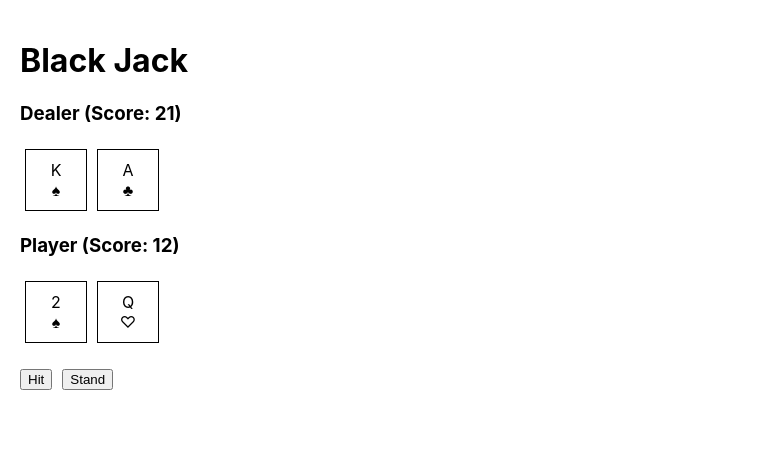
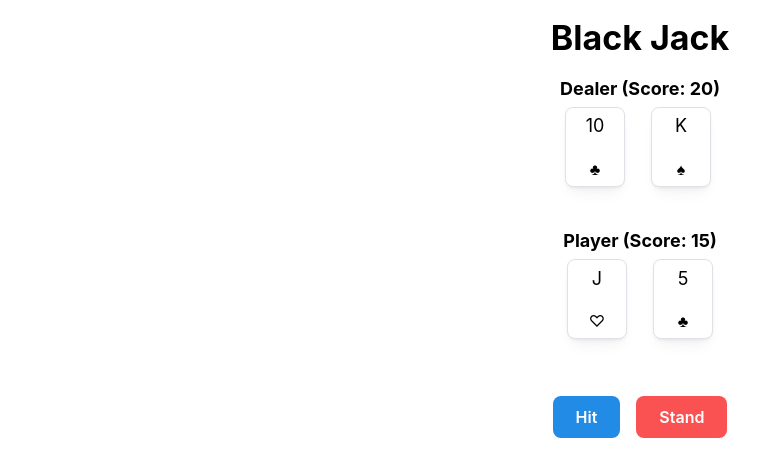
Before and after one commit to Hiromu-USHIHARA/ReactBlackJack, a React (Create React App) app: page / in a window 1280 px wide. Shown: the top 476 px of the page, without its empty margins (0-772 px from the left). Built offline with nearby package versions, Linux system fonts and the light colour scheme.

Commit message:
Improve UI with Mantine

```diff
--- a/package.json
+++ b/package.json
@@ -3,6 +3,8 @@
   "version": "0.1.0",
   "private": true,
   "dependencies": {
+    "@mantine/core": "^7.17.4",
+    "@mantine/hooks": "^7.17.4",
     "@testing-library/dom": "^10.4.0",
     "@testing-library/jest-dom": "^6.6.3",
     "@testing-library/react": "^16.3.0",
--- a/src/App.js
+++ b/src/App.js
@@ -3,7 +3,7 @@ import { createDeck } from "./utils/deck";
 import Hand from "./components/Hand.js"
 import Controls from "./components/Controls.js";
 import { calculateScore } from "./utils/calculateScore.js";
-
+import { Container, Title, Stack, Button, Alert, Text } from "@mantine/core";
 
 function App(){
   const [deck, setDeck]=useState([]);
@@ -77,24 +77,34 @@ function App(){
   const dealerScore=calculateScore(dealerHand);
 
   return (
-    <div style={{padding: "20px"}}>
-      <h1>Black Jack</h1>
+    <Container size="sm" mt="md">
+      <Stack align="center" spacing="md">
+        <Title order={1}>Black Jack</Title>
           <Hand cards={dealerHand} title={`Dealer (Score: ${dealerScore})`} />
           <Hand cards={playerHand} title={`Player (Score: ${playerScore})`} />
           <Controls onHit={handleHit} onStand={handleStand} disabled={gameOver} />
 
           {message && (
-        <div style={{ marginTop: '20px', fontWeight: 'bold' }}>
+            <Alert
+              // title="Result"
+              color={message.includes("Win") ? "green" : message.includes("Lose") ? "red" : "yellow"}
+              variant="light"
+              radius="md"
+              withCloseButton={false}
+            >
+              <Text size="lg" weight={600}>
                 {message}
-        </div>
+              </Text>
+            </Alert>
           )}
 
           {gameOver && (
-        <button onClick={handleRestart} style={{marginTop: "20px"}}>
+            <Button onClick={handleRestart} mt="md" color="gray" variant="outline">
               Play Again
-        </button>
+            </Button>
           )}
-    </div>
+      </Stack>
+    </Container>
   );
 }
 
--- a/src/components/Card.js
+++ b/src/components/Card.js
@@ -1,15 +1,27 @@
+import {Card as MantineCard, Text, Stack} from "@mantine/core"
+
 export default function Card({suit, value}){
     return (
-        <div style={{
-            border: "1px solid #000",
-            padding: "10px",
-            margin: "5px",
-            display: "inline-block",
-            width: "40px",
-            textAlign: "center"
-        }}>
-            <div>{value}</div>
-            <div>{suit}</div>
-        </div>
+        <MantineCard
+            shadow="sm"
+            padding="xs"
+            radius="md"
+            withBorder
+            style={{
+                width: 60,
+                height: 80,
+                display: "flex",
+                justifyContent: "center",
+                alignItems: "center",
+                backgroundColor: "white",
+                textAlign: "center",
+                margin: "5px"
+            }}
+        >
+            <Stack spacing={0} align="center">
+                <Text size="lg" weight={700}>{value}</Text>
+                <Text size="md">{suit}</Text>
+            </Stack>
+        </MantineCard>
     );
 }
--- a/src/components/Controls.js
+++ b/src/components/Controls.js
@@ -1,8 +1,14 @@
+import { Button, Group } from "@mantine/core"
+
 export default function Controls({onHit, onStand, disabled}){
     return (
-        <div style={{marginTop: "20px"}}>
-            <button onClick={onHit} disabled={disabled}>Hit</button>
-            <button onClick={onStand} disabled={disabled} style={{marginLeft: "10px"}}>Stand</button>
-        </div>
+        <Group mt="md">
+            <Button onClick={onHit} disabled={disabled} color="blue" size="md" radius="md">
+                Hit
+            </Button>
+            <Button onClick={onStand} disabled={disabled} color="red" size="md" radius="md">
+                Stand
+            </Button>
+        </Group>
     );
 }
--- a/src/components/Hand.js
+++ b/src/components/Hand.js
@@ -1,14 +1,15 @@
 import Card from "./Card"
+import {Group, Title} from "@mantine/core"
 
 export default function Hand({cards, title}){
     return (
-        <div>
-            <h3>{title}</h3>
-            <div>
+        <div style={{marginBottom: "20px"}}>
+            <Title order={4} align="center">{title}</Title>
+            <Group spacing="xs">
                 {cards.map((card, index) => (
                     <Card key={index} suit={card.suit} value={card.value} />
                 ))}
-            </div>
+            </Group>
         </div>
     );
 }
--- a/src/index.js
+++ b/src/index.js
@@ -3,12 +3,14 @@ import ReactDOM from 'react-dom/client';
 import './index.css';
 import App from './App';
 import reportWebVitals from './reportWebVitals';
+import { MantineProvider } from '@mantine/core';
+import "@mantine/core/styles.css"
 
 const root = ReactDOM.createRoot(document.getElementById('root'));
 root.render(
-  <React.StrictMode>
+  <MantineProvider withGlobalStyles withNormalizeCSS>
     <App />
-  </React.StrictMode>
+  </MantineProvider>
 );
 
 // If you want to start measuring performance in your app, pass a function
--- a/src/utils/deck.js
+++ b/src/utils/deck.js
@@ -1,5 +1,5 @@
 export function createDeck(){
-    const suits=["♣", "♠", "♡", "◇"];
+    const suits=["♣", "♠", "♡", "♢"];
     const values=[
         "A","2","3","4","5","6",
         "7","8","9","10","J","Q","K"
```
Also changed, not shown: 1 other file (tests, documents, lock files or other folders). Lines whose indentation alone changed are shown as unchanged.
